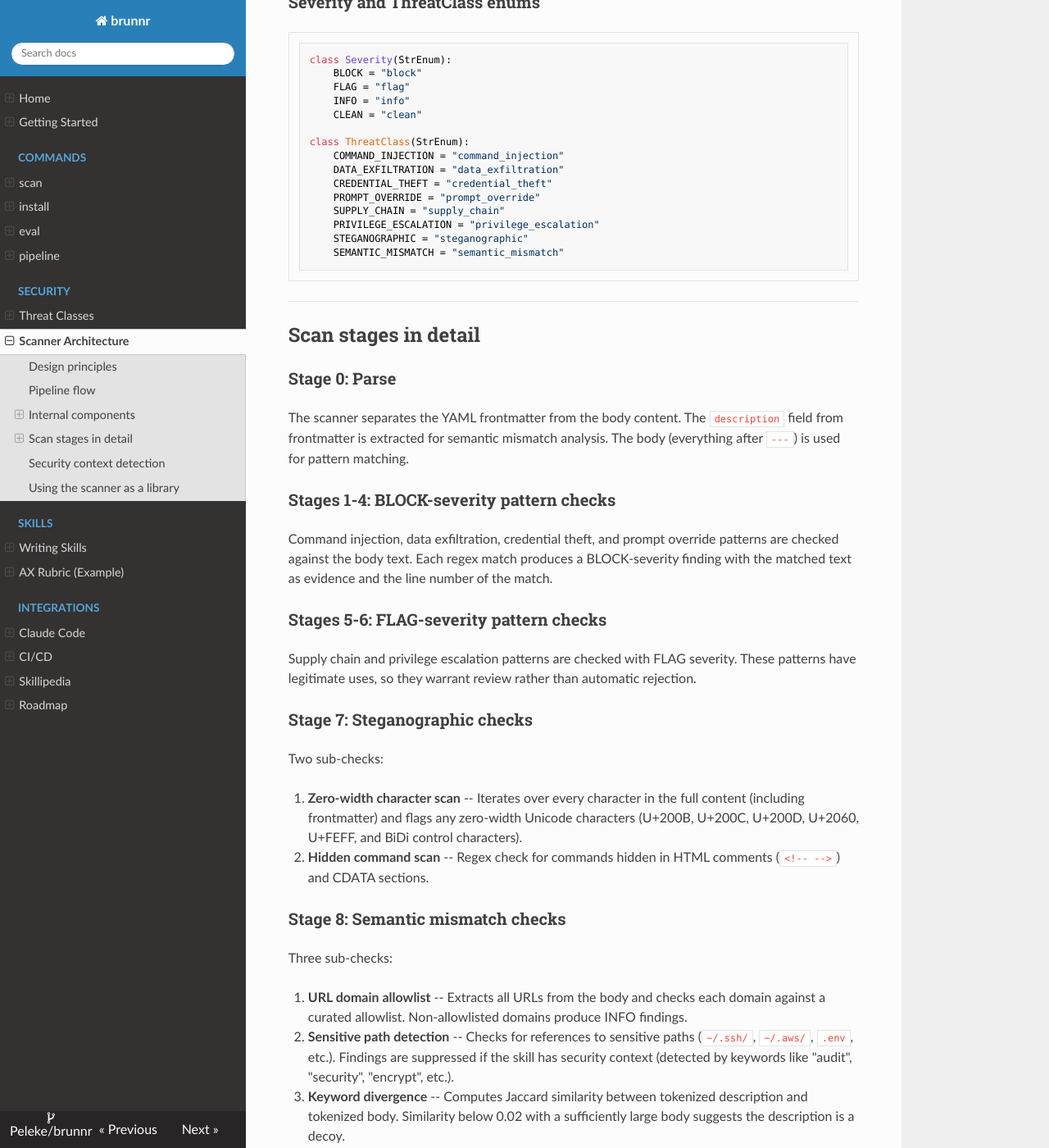
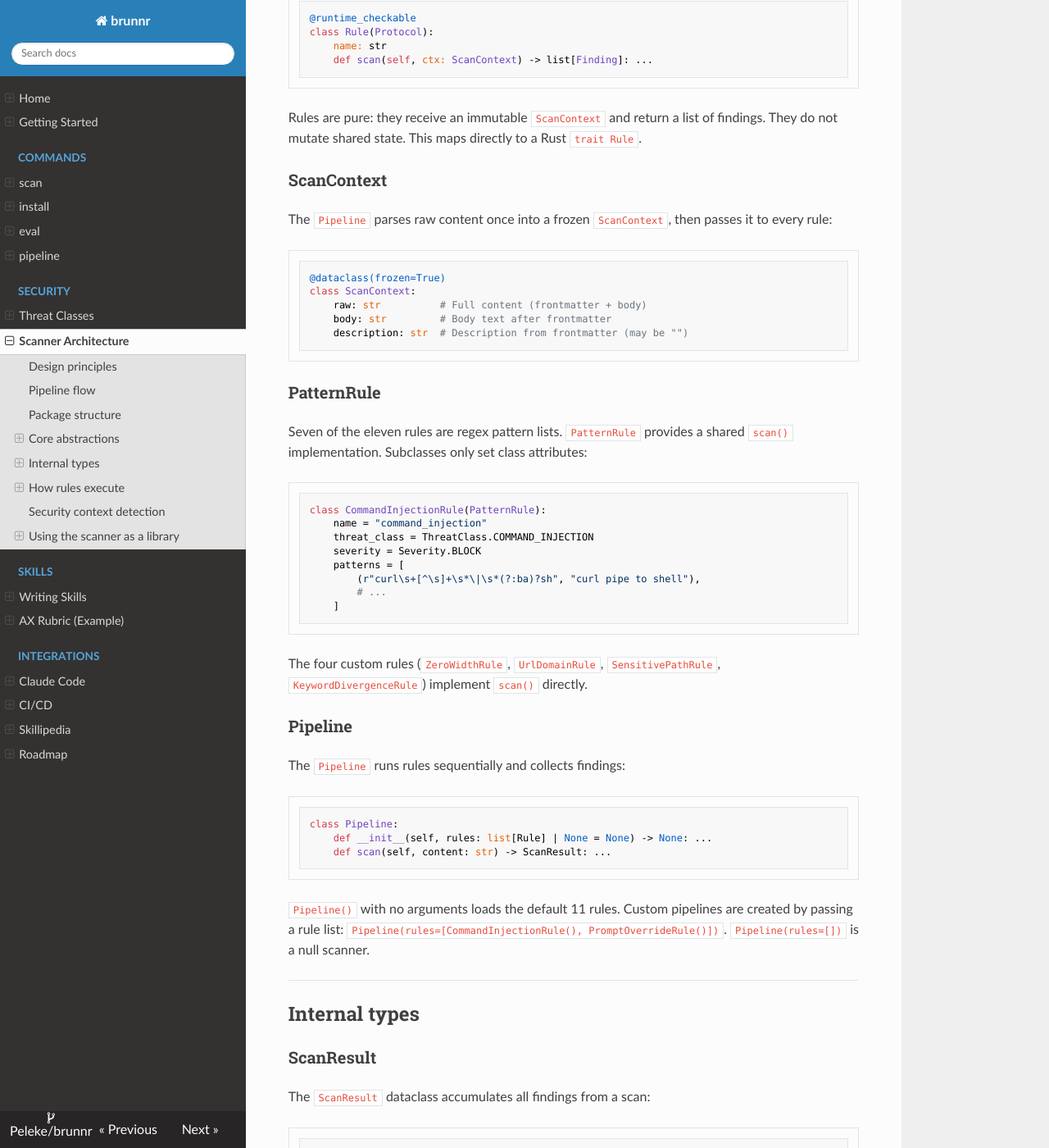
Before and after one commit to Peleke/brunnr, an MkDocs documentation site: the page built from docs/security/scanner-architecture.md, in a window 1280 px wide and 1400 px high, scrolled down 2532 px. Shown: the whole window at 82% size. Built offline with MkDocs 1.6.1, drawn with Linux system fonts in a browser that asks for light colours; nearby versions of some CDN libraries; some of the changed text lies outside the part shown.

Commit message:
docs: update scanner-architecture.md for pipeline refactor
Add package structure overview, Rule protocol, ScanContext, PatternRule,
and Pipeline documentation. Add custom pipeline and custom rule examples.
Update pipeline flow description and rule execution sections.

Co-Authored-By: Claude Opus 4.6 (1M context) <noreply@anthropic.com>

````diff
--- a/docs/security/scanner-architecture.md
+++ b/docs/security/scanner-architecture.md
@@ -15,7 +15,7 @@ brunnr's security scanner is deterministic, regex-based, and uses zero external
 
 ## Pipeline flow
 
-The scanner processes each SKILL.md file through a multi-stage pipeline. Every stage runs against the same content, and findings are accumulated into a single `ScanResult`.
+The scanner processes each SKILL.md file through a pipeline of independent rules. The `Pipeline` parses content once into an immutable `ScanContext`, then passes it to each rule in sequence. Findings accumulate into a single `ScanResult`.
 
 <div style="max-width: 650px; margin: 2em auto;">
 <svg viewBox="0 0 620 880" aria-label="brunnr scanner architecture: 8-stage pipeline from input to verdict">
@@ -250,7 +250,94 @@ The scanner processes each SKILL.md file through a multi-stage pipeline. Every s
 
 ---
 
-## Internal components
+## Package structure
+
+The scanner is a Python package (`brunnr/scanner/`) built around a `Rule` protocol and a sequential `Pipeline`. Each threat class is an independent rule module.
+
+```
+brunnr/scanner/
+    __init__.py            # Public API: scan_skill_md, ScanResult, Finding, ...
+    types.py               # Severity, ThreatClass, Finding, ScanResult
+    context.py             # ScanContext (immutable pre-parsed content)
+    protocol.py            # Rule protocol definition
+    pattern_rule.py        # PatternRule base for regex-based rules
+    pipeline.py            # Pipeline class (sequential rule executor)
+    rules/
+        __init__.py        # DEFAULT_RULES registry
+        cmd_injection.py   # CommandInjectionRule        (BLOCK)
+        data_exfil.py      # DataExfiltrationRule        (BLOCK)
+        cred_theft.py      # CredentialTheftRule         (BLOCK)
+        prompt_override.py # PromptOverrideRule          (BLOCK)
+        supply_chain.py    # SupplyChainRule             (FLAG)
+        priv_esc.py        # PrivilegeEscalationRule     (FLAG)
+        steg_patterns.py   # StegPatternRule             (FLAG)
+        zero_width.py      # ZeroWidthRule               (FLAG)
+        url_domains.py     # UrlDomainRule               (INFO)
+        sensitive_paths.py # SensitivePathRule           (FLAG)
+        keyword_divergence.py # KeywordDivergenceRule    (FLAG)
+```
+
+---
+
+## Core abstractions
+
+### Rule protocol
+
+Every scanner rule implements the `Rule` protocol (structural typing, no inheritance required):
+
+```python
+@runtime_checkable
+class Rule(Protocol):
+    name: str
+    def scan(self, ctx: ScanContext) -> list[Finding]: ...
+```
+
+Rules are pure: they receive an immutable `ScanContext` and return a list of findings. They do not mutate shared state. This maps directly to a Rust `trait Rule`.
+
+### ScanContext
+
+The `Pipeline` parses raw content once into a frozen `ScanContext`, then passes it to every rule:
+
+```python
+@dataclass(frozen=True)
+class ScanContext:
+    raw: str          # Full content (frontmatter + body)
+    body: str         # Body text after frontmatter
+    description: str  # Description from frontmatter (may be "")
+```
+
+### PatternRule
+
+Seven of the eleven rules are regex pattern lists. `PatternRule` provides a shared `scan()` implementation. Subclasses only set class attributes:
+
+```python
+class CommandInjectionRule(PatternRule):
+    name = "command_injection"
+    threat_class = ThreatClass.COMMAND_INJECTION
+    severity = Severity.BLOCK
+    patterns = [
+        (r"curl\s+[^\s]+\s*\|\s*(?:ba)?sh", "curl pipe to shell"),
+        # ...
+    ]
+```
+
+The four custom rules (`ZeroWidthRule`, `UrlDomainRule`, `SensitivePathRule`, `KeywordDivergenceRule`) implement `scan()` directly.
+
+### Pipeline
+
+The `Pipeline` runs rules sequentially and collects findings:
+
+```python
+class Pipeline:
+    def __init__(self, rules: list[Rule] | None = None) -> None: ...
+    def scan(self, content: str) -> ScanResult: ...
+```
+
+`Pipeline()` with no arguments loads the default 11 rules. Custom pipelines are created by passing a rule list: `Pipeline(rules=[CommandInjectionRule(), PromptOverrideRule()])`. `Pipeline(rules=[])` is a null scanner.
+
+---
+
+## Internal types
 
 ### ScanResult
 
@@ -307,47 +394,43 @@ class ThreatClass(StrEnum):
 
 ---
 
-## Scan stages in detail
+## How rules execute
 
-### Stage 0: Parse
+### Parse
 
-The scanner separates the YAML frontmatter from the body content. The `description` field from frontmatter is extracted for semantic mismatch analysis. The body (everything after `---`) is used for pattern matching.
+The `Pipeline` constructs a `ScanContext` from raw content, separating YAML frontmatter from the body. The `description` field is extracted for semantic mismatch analysis. The body (everything after `---`) is used for pattern matching.
 
-### Stages 1-4: BLOCK-severity pattern checks
+### BLOCK-severity rules (4 rules)
 
-Command injection, data exfiltration, credential theft, and prompt override patterns are checked against the body text. Each regex match produces a BLOCK-severity finding with the matched text as evidence and the line number of the match.
+Command injection, data exfiltration, credential theft, and prompt override rules check regex patterns against the body text. Each match produces a BLOCK-severity finding with evidence and line number.
 
-### Stages 5-6: FLAG-severity pattern checks
+### FLAG-severity pattern rules (3 rules)
 
-Supply chain and privilege escalation patterns are checked with FLAG severity. These patterns have legitimate uses, so they warrant review rather than automatic rejection.
+Supply chain, privilege escalation, and steganographic pattern rules check with FLAG severity. These patterns have legitimate uses, so they warrant review rather than automatic rejection.
 
-### Stage 7: Steganographic checks
+### Steganographic: zero-width scan
 
-Two sub-checks:
+The `ZeroWidthRule` iterates over every character in the full content (including frontmatter) and flags any of the 12 monitored zero-width Unicode codepoints (U+200B, U+200C, U+200D, U+2060, U+FEFF, U+200E, U+200F, U+202A--U+202E).
 
-1. **Zero-width character scan** -- Iterates over every character in the full content (including frontmatter) and flags any zero-width Unicode characters (U+200B, U+200C, U+200D, U+2060, U+FEFF, and BiDi control characters).
+### Semantic mismatch rules (3 rules)
 
-2. **Hidden command scan** -- Regex check for commands hidden in HTML comments (`<!-- -->`) and CDATA sections.
+1. **UrlDomainRule** -- Extracts all URLs from the body and checks each domain against a curated allowlist. Non-allowlisted domains produce INFO findings. Unparseable URLs are flagged as possible evasion.
 
-### Stage 8: Semantic mismatch checks
+2. **SensitivePathRule** -- Checks for references to sensitive paths (`~/.ssh/`, `~/.aws/`, `.env`, etc.). Findings are suppressed if the skill has security context (detected by keywords like "audit", "security", "encrypt", etc.).
 
-Three sub-checks:
-
-1. **URL domain allowlist** -- Extracts all URLs from the body and checks each domain against a curated allowlist. Non-allowlisted domains produce INFO findings.
-
-2. **Sensitive path detection** -- Checks for references to sensitive paths (`~/.ssh/`, `~/.aws/`, `.env`, etc.). Findings are suppressed if the skill has security context (detected by keywords like "audit", "security", "encrypt", etc.).
-
-3. **Keyword divergence** -- Computes Jaccard similarity between tokenized description and tokenized body. Similarity below 0.02 with a sufficiently large body suggests the description is a decoy.
+3. **KeywordDivergenceRule** -- Computes Jaccard similarity between tokenized description and tokenized body. Similarity below 0.02 with a sufficiently large body suggests the description is a decoy.
 
 ---
 
 ## Security context detection
 
-The scanner includes a special check for skills that legitimately discuss security topics. If the content contains keywords like "audit", "security", "pentest", "protect", "encrypt", "ssh-keygen", or "git config", sensitive path references are suppressed. This prevents false positives on skills about SSH setup, security hardening, or infrastructure automation.
+The `SensitivePathRule` includes a check for skills that legitimately discuss security topics. If the content contains keywords like "audit", "security", "pentest", "protect", "encrypt", "ssh-keygen", or "git config", sensitive path references are suppressed. This prevents false positives on skills about SSH setup, security hardening, or infrastructure automation.
 
 ---
 
 ## Using the scanner as a library
+
+### Quick scan
 
 ```python
 from brunnr.scanner import scan_skill_md, ScanResult
@@ -365,3 +448,37 @@ else:
 # Get structured output
 print(result.to_dict())
 ```
+
+### Custom pipeline
+
+```python
+from brunnr.scanner.pipeline import Pipeline
+from brunnr.scanner.rules.cmd_injection import CommandInjectionRule
+from brunnr.scanner.rules.prompt_override import PromptOverrideRule
+
+# Scan only for command injection and prompt override
+pipeline = Pipeline(rules=[CommandInjectionRule(), PromptOverrideRule()])
+result = pipeline.scan(content)
+```
+
+### Writing a custom rule
+
+Any class with a `name` attribute and a `scan(ctx) -> list[Finding]` method satisfies the `Rule` protocol:
+
+```python
+from brunnr.scanner.context import ScanContext
+from brunnr.scanner.types import Finding, Severity, ThreatClass
+
+class MyCustomRule:
+    name = "my_custom_check"
+
+    def scan(self, ctx: ScanContext) -> list[Finding]:
+        if "suspicious_pattern" in ctx.body:
+            return [Finding(
+                threat_class=ThreatClass.COMMAND_INJECTION,
+                severity=Severity.FLAG,
+                description="found suspicious pattern",
+                evidence="suspicious_pattern",
+            )]
+        return []
+```
````
